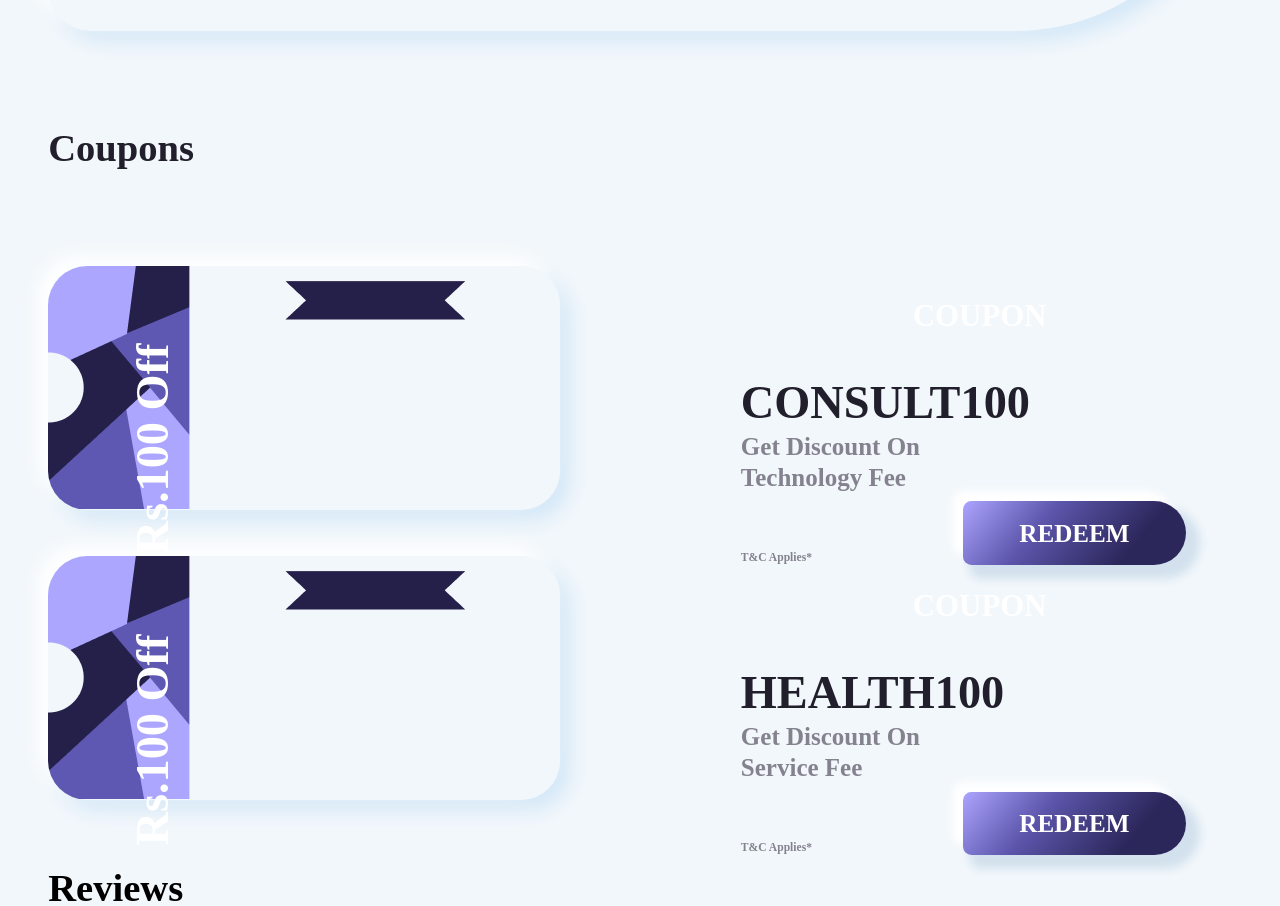
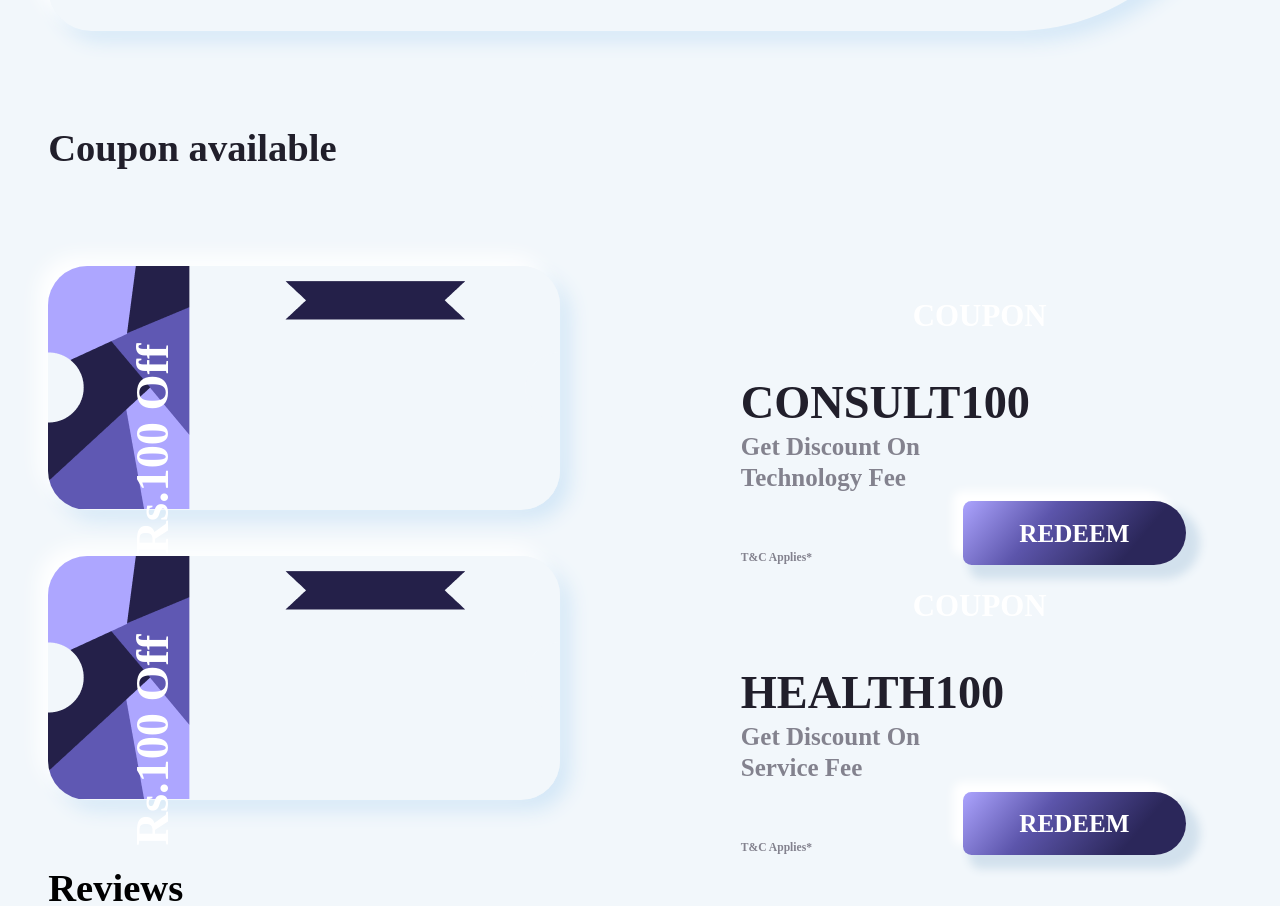
Before and after one commit to FrontendDevAshish/assingment, a Next.js app: page /invoice in a window 1280 px wide. Shown: the part 2696-3602 px from the top of the page. Built offline with nearby package versions, Linux system fonts and the light colour scheme.

Commit message:
test commit

```diff
--- a/pages/invoice.js
+++ b/pages/invoice.js
@@ -177,7 +177,7 @@ function Invoice() {
         </div>
 
         {/* **************************************** Coupons ************************************* */}
-        <h1 className="caption py-2">Coupons</h1>
+        <h1 className="caption py-2">Coupon available</h1>
         <Coupons />
       </div>
       {/* ******************************* Reviews ***************************** */}
```
